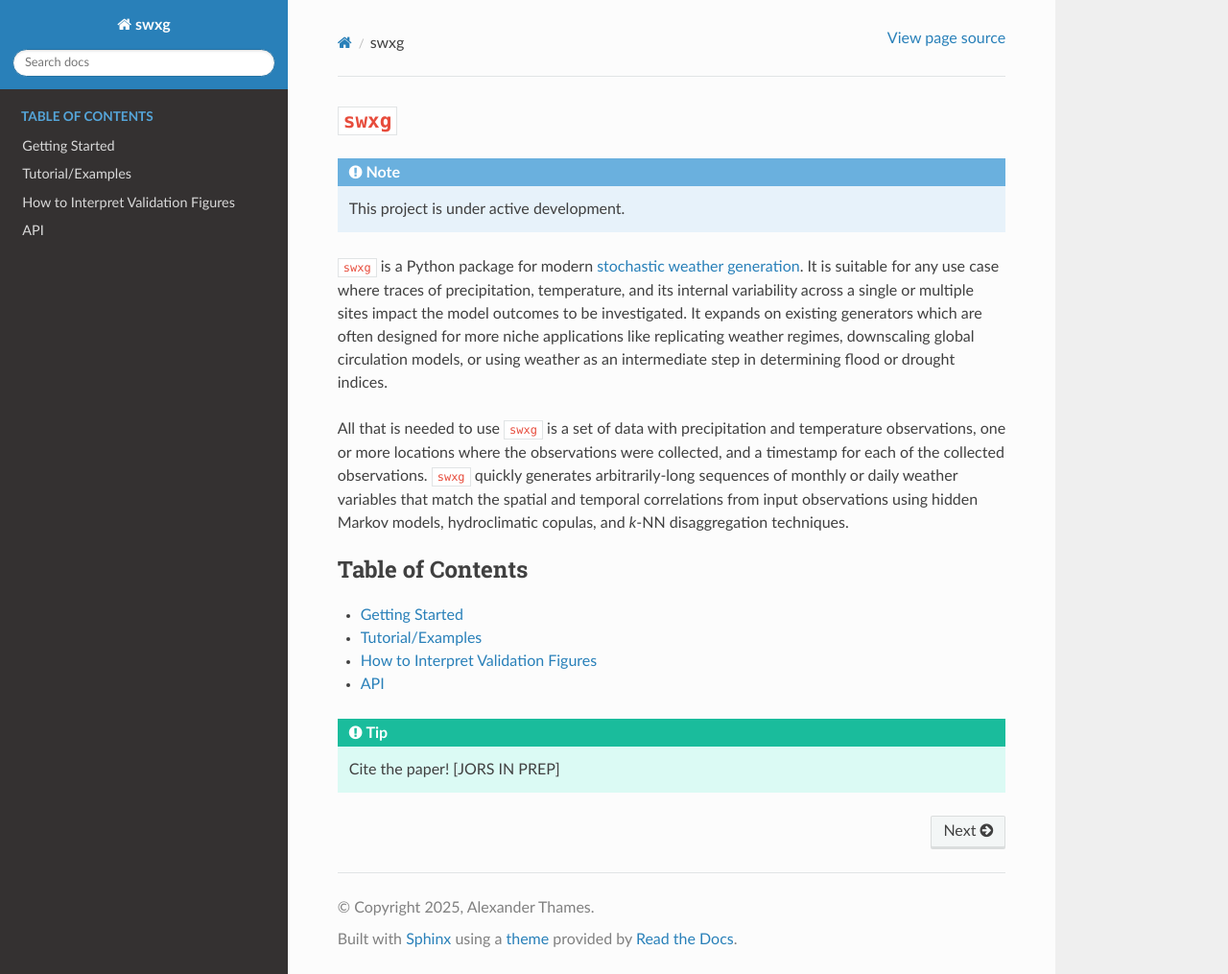
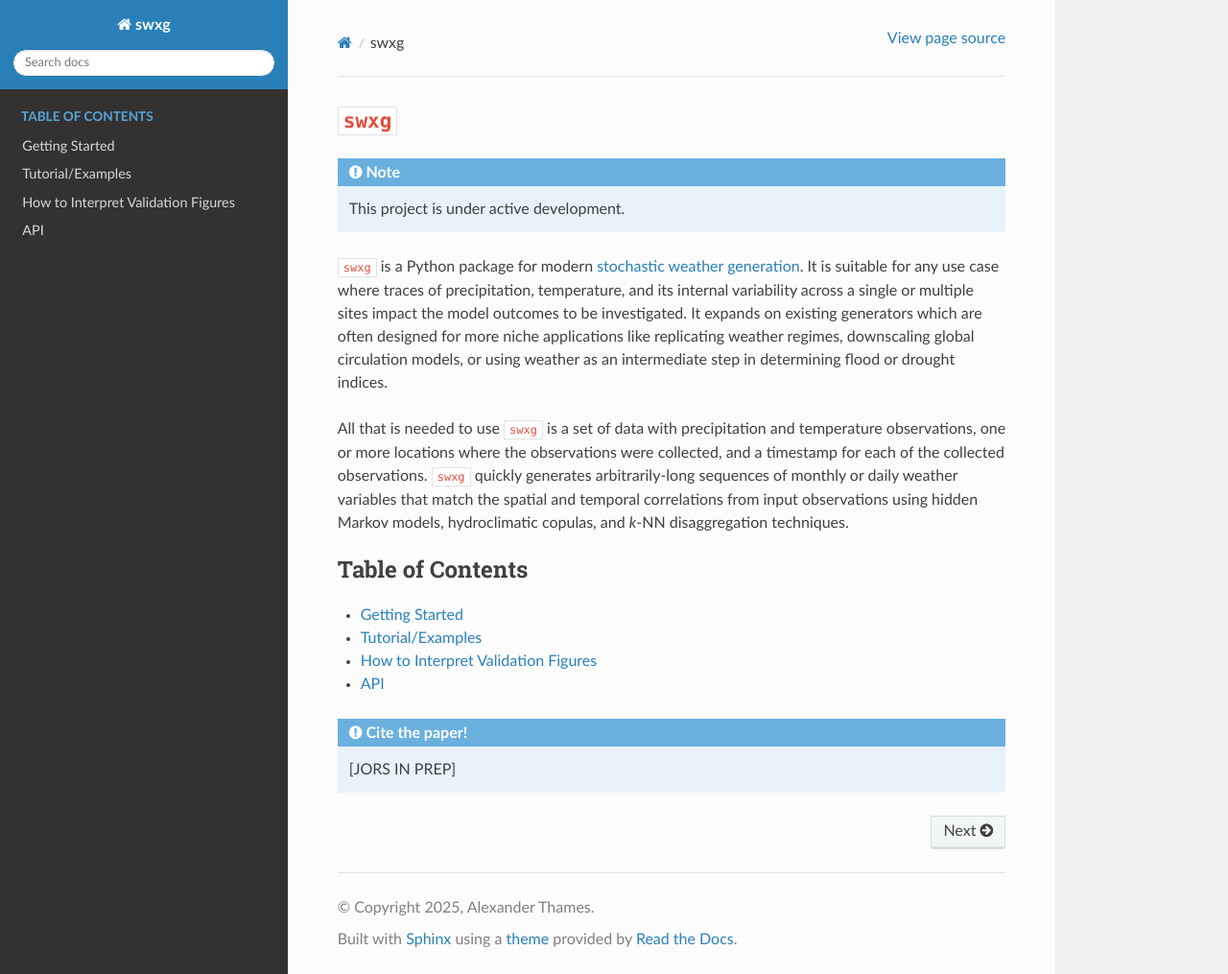
Before and after one commit to xthames/swxg, a Sphinx documentation site: the page built from docs/source/index.rst, in a window 1280 px wide and 1015 px high. Shown: the whole window at 96% size. Built offline with Sphinx 7.4.7 and the Read the Docs theme 3.1.0, drawn with Linux system fonts in a browser that asks for light colours; part of the change alters nothing that is shown.

```diff
--- a/docs/source/index.rst
+++ b/docs/source/index.rst
@@ -20,6 +20,6 @@ All that is needed to use ``swxg`` is a set of data with precipitation and tempe
     How to Interpret Validation Figures <validation/index>
     API <api/index>
 
-.. tip::
+.. admonition:: Cite the paper!
 
-    Cite the paper! [JORS IN PREP]
+    [JORS IN PREP]
```
